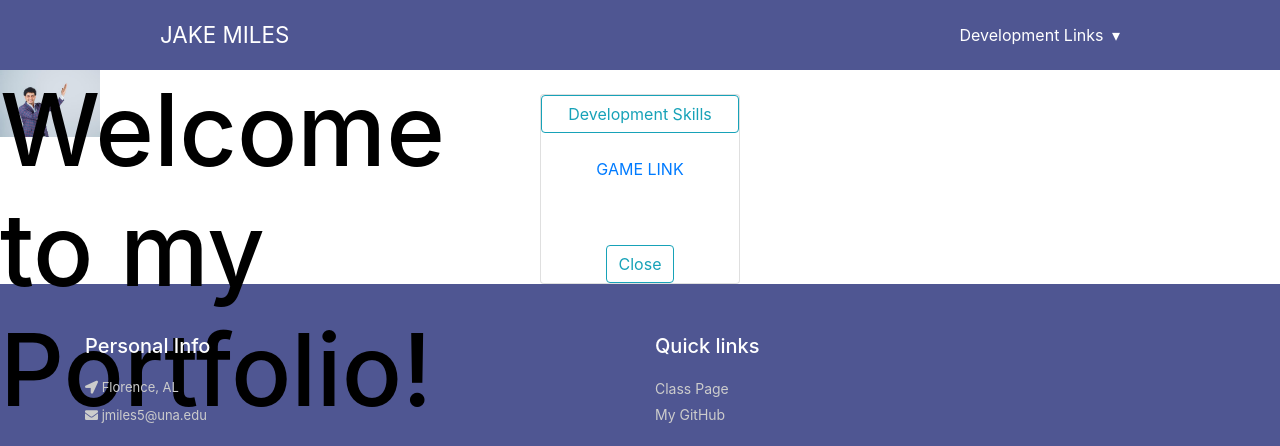
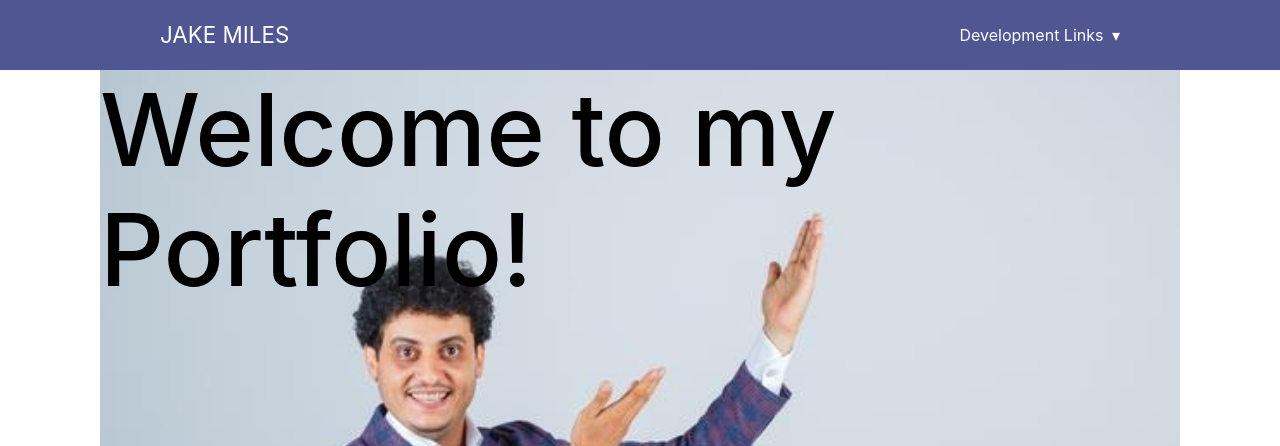
Before and after one commit to Jakemiles14/miles-foxtrot-lab-master, a plain HTML site: page index.html in a window 1280 px wide. Shown: the top 446 px of the page. Drawn offline with nearby package versions, Linux system fonts and the light colour scheme; a script that the page names is missing.

Commit message:
complswork

```diff
--- a/css/style.css
+++ b/css/style.css
@@ -157,11 +157,11 @@ img{
 }
 
 .textOverlay {
-  position: absolute;
-  width: 100px;
+  position: relative;
+  width: auto;
   height: auto;
-  margin-left: auto;
-  margin-right: auto;
+  margin-left: 100px;
+  margin-right: 100px;
 }
 
 .overlay-title {
```
